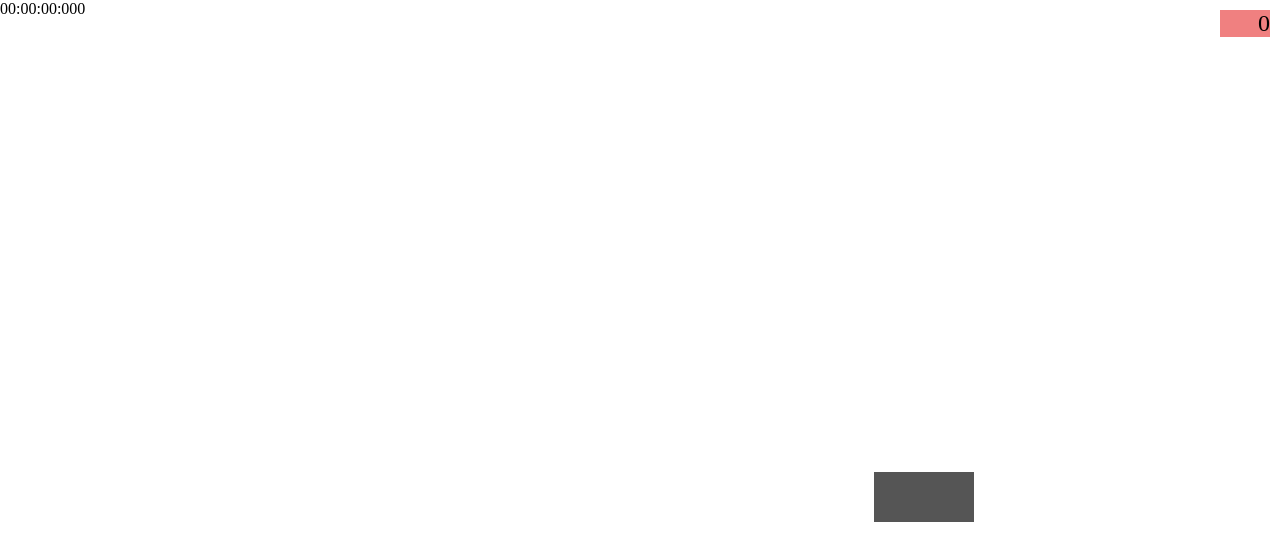
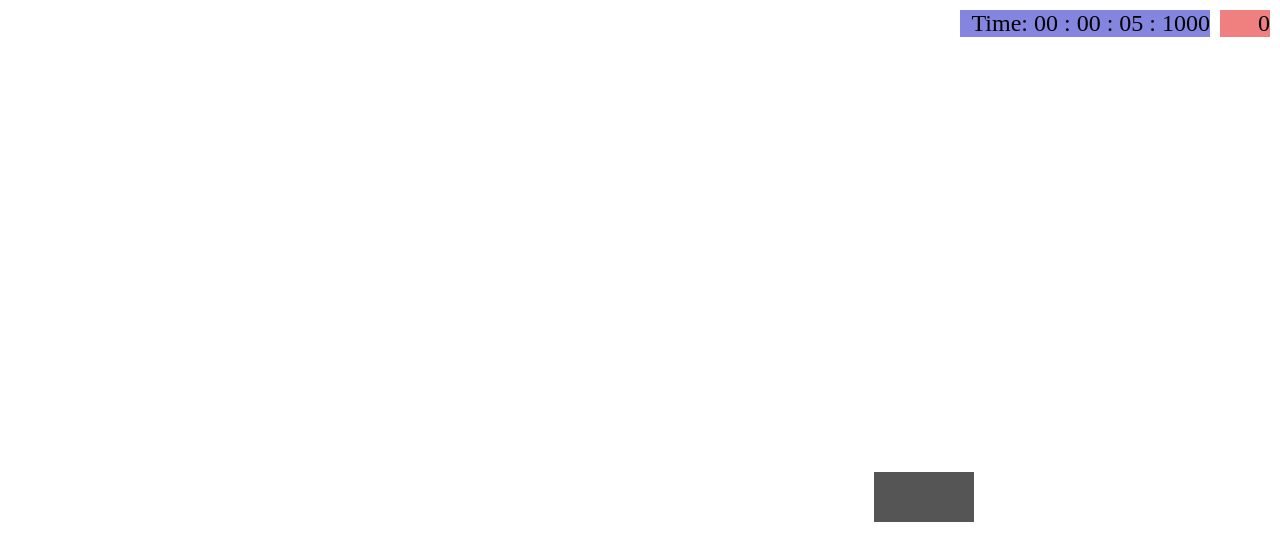
Before and after one commit to lap00zza/catch_me, a plain HTML site: page index.html in a window 1280 px wide. Drawn offline with Linux system fonts and the light colour scheme.

Commit message:
Add reset_chron func and milliseconds counting

```diff
--- a/index.html
+++ b/index.html
@@ -14,6 +14,16 @@
             width: 50px;
             font-size: 18pt;
             background: lightcoral;
+            text-align: right;
+            z-index: 100;
+        }
+        #chronometer {
+            position: absolute;
+            right: 70px;
+            top: 10px;
+            width: 250px;
+            font-size: 18pt;
+            background: rgb(132, 133, 223);
             text-align: right;
             z-index: 100;
         }
@@ -35,7 +45,7 @@
     <div class="body">
         <div id="counter">0</div>
         <div id="catch_me"></div>
-        <div id="chronotime">00:00:00:000</div>
+        <div id="chronometer"></div>
     </div>
     <audio src="http://www.nyan.cat/music/technyancolor.ogg" autoplay loop></audio>
 </body>
--- a/script.js
+++ b/script.js
@@ -1,30 +1,46 @@
-// Chronometer
-var count = 0;
+// Chronometer variables
 var clear_time;
-var seconds = 0, minutes = 0, hours = 0;
-var clear_state;
-var chron_secs, chron_mins, chron_hours;
+var milliseconds = 0, seconds = 0, minutes = 0, hours = 0;
+var chron_millis, chron_secs, chron_mins, chron_hours;
 
 function start_chron(){
+    // Formating milliseconds to show in chronometer
+    chron_millis = (milliseconds < 1000) ? ('0' + milliseconds) : (milliseconds);
+    if(milliseconds == 1000){
+        milliseconds = 0;
+        seconds = seconds +1;
+    }
+    // Formating seconds to show in chronometer
+    chron_secs = (seconds < 10) ? ('0' + seconds + ' : ') : (seconds + ' : ');
     if(seconds === 60){
         seconds = 0;
         minutes = minutes + 1;
      }
-
-    chron_mins = (minutes < 10) ? ('0' + minutes + ': ') : (minutes + ': ');
-
+    // Formating minutes to show in chronometer
+    chron_mins = (minutes < 10) ? ('0' + minutes + ' : ') : (minutes + ' : ');
     if(minutes === 60){
         minutes = 0;
         hours = hours + 1;
     }
-    chron_hours = ( hours < 10 ) ? ( '0' + hours + ': ' ) : ( hours + ': ' );
-    chron_secs = (seconds < 10) ? ('0' + seconds) : (seconds);
+    // Formating hours to show in chronometer
+    chron_hours = ( hours < 10 ) ? ( '0' + hours + ' : ' ) : ( hours + ' : ' );
 
     // Display the chronometer
-    var chron = document .getElementById("chronometer");
-    chron.innerHTML = 'Time: ' + gethours + mins + secs;
-    seconds++;
-    clear_time = setTimeout("start_chron()", 1000);
+    var chron = document.getElementById("chronometer");
+    chron.innerHTML = 'Time: ' + chron_hours + chron_mins + chron_secs + chron_millis;
+    milliseconds+=100;
+    clear_time = setTimeout("start_chron()", 100);
+}
+
+function reset_chron(){
+    milliseconds = 0;
+    seconds = 0;
+    minutes = 0;
+    hours = 0;
+}
+
+function stop_chron(){
+    clearTimeout(clear_time)
 }
 
 // Available difficulties
@@ -59,6 +75,7 @@ const rand_x = () => rand(window.innerWidth - catch_width),
     mv_catch_y = () => mv_y(catch_me, rand_y());
 
 // Initial State
+start_chron();
 catch_me.style.position = "absolute";
 catch_me.style.height = catch_height + "px";
 catch_me.style.width = catch_width + "px";
```
